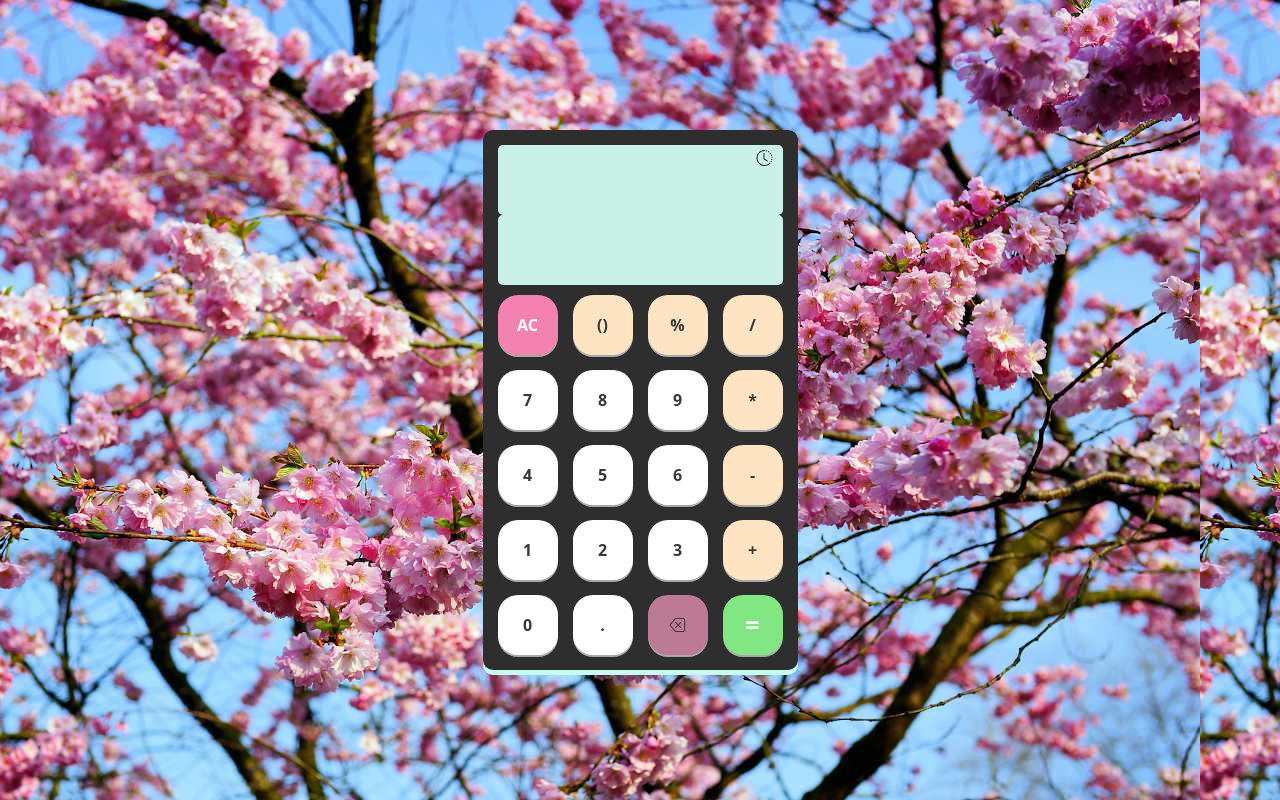
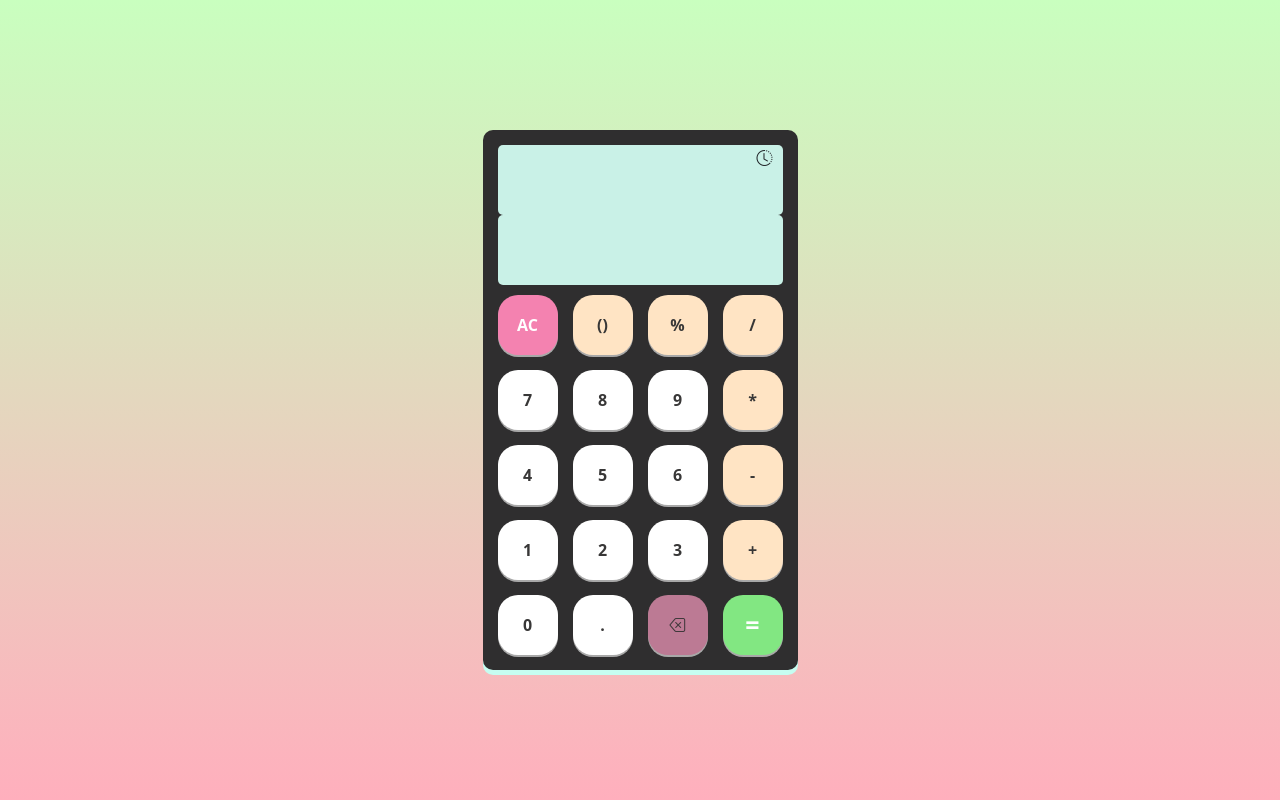
Before and after one commit to mnkhanae/Calculatrice, a plain HTML site: page index.html in a window 1280 px wide. Drawn offline with nearby package versions, Linux system fonts and the light colour scheme.

Commit message:
background body

```diff
--- a/style.css
+++ b/style.css
@@ -11,7 +11,7 @@ body {
   display: flex;
   justify-content: center;
   align-items: center;
-  background-image: url(Cerisier-du-japon-japonais-Prunus-serrulata.jpg);
+  background-image: linear-gradient(to top, #d5dee7 0%, #ffafbd 0%, #c9ffbf 100%);
 }
 .calculatrice {
   /*background-color: rgb(175, 35, 70);*/
```
